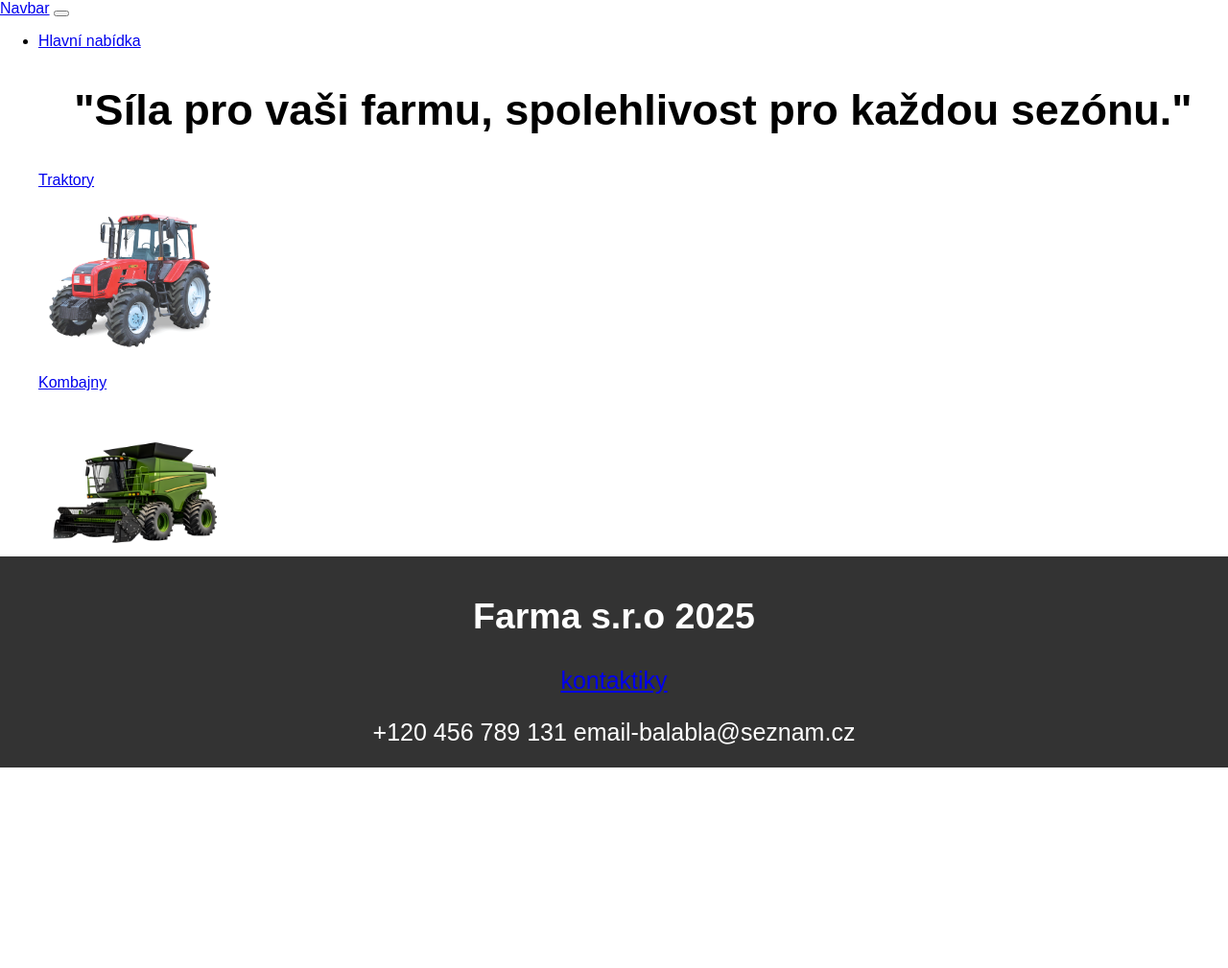
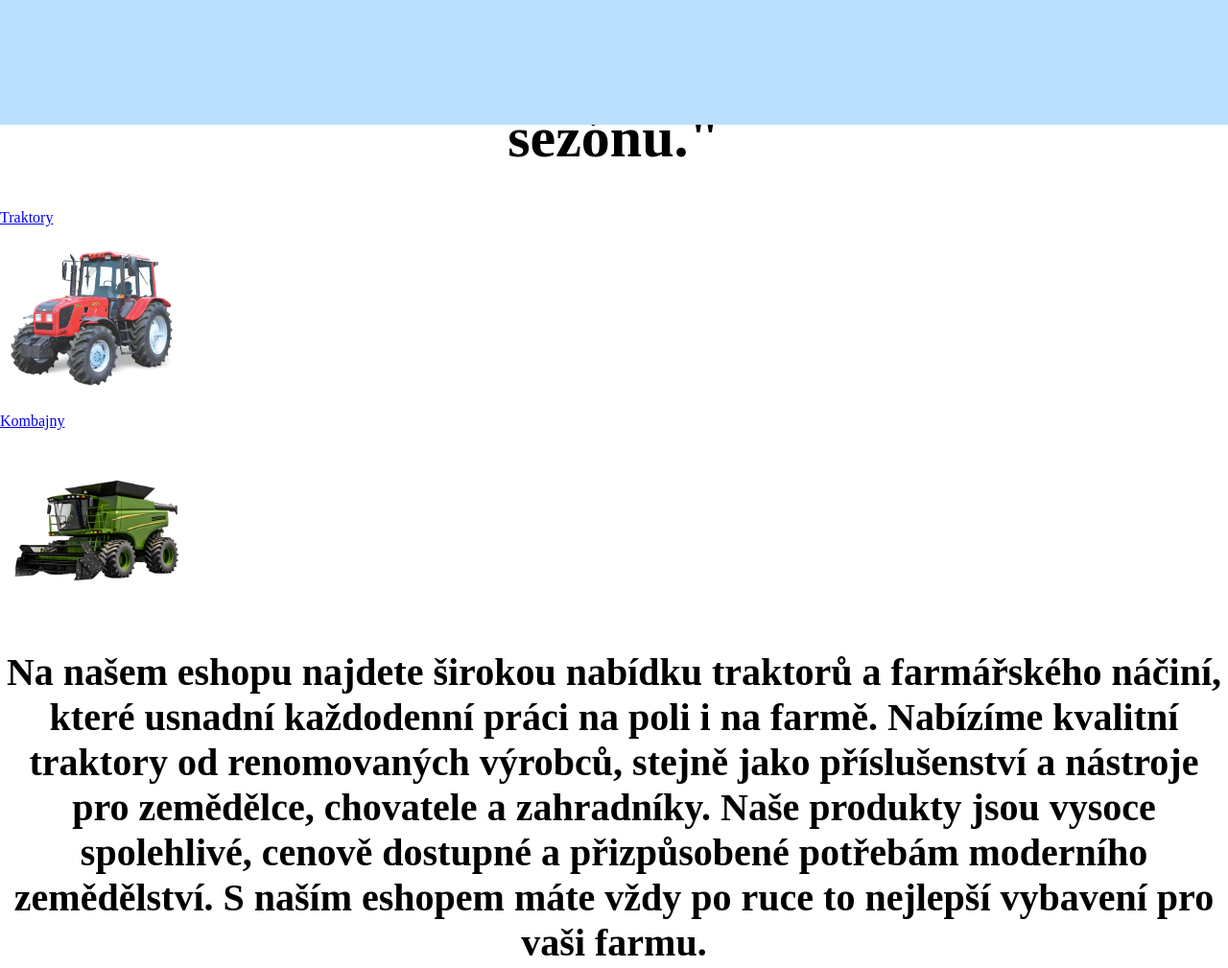
Before and after one commit to adamlombar/adamlombar-E-shop-lombar, a plain HTML site: page navbar/index.html in a window 1280 px wide. Shown: the top 1009 px of the page at 96% size. Before the commit the page ends 848 px from the top, so only its background shows below. Drawn offline with Linux system fonts and the light colour scheme.

Commit message:
obrazky_index

```diff
--- a/navbar/index.html
+++ b/navbar/index.html
@@ -7,26 +7,16 @@
   <link rel="stylesheet" href="style.css">
 </head>
 <body>
-<nav class="navbar navbar-expand-lg bg-body-tertiary">
-  <div class="bar"></div>
-    <div class="container-fluid">
-      <a class="navbar-brand" href="#">Navbar</a>
-      <button class="navbar-toggler" type="button" data-bs-toggle="collapse" data-bs-target="#navbarNav" aria-controls="navbarNav" aria-expanded="false" aria-label="Toggle navigation">
-        <span class="navbar-toggler-icon"></span>
-      </button>
-      <div class="collapse navbar-collapse" id="navbarNav">
-        <ul class="navbar-nav">
-          <li class="nav-item">
-            <a class="nav-link active" aria-current="page" href="#">Hlavní nabídka</a>
-          </li>
-          <div class="slogan">
-            <h1>"Síla pro vaši farmu, spolehlivost pro každou sezónu."</h1>
-          </div>
+<div class="navbar"></div>
+
+<div class="slogan">
+<h1>"Síla pro vaši farmu, spolehlivost pro každou sezónu."</h1>
+</div>
           <p><a class="nav-link" href="traktory.html">Traktory</a></p>
           <img class="traktorpng" src="traktor.png" alt="traktor">
 
           <p><a class="nav-link" href="kombajny.html">Kombajny</a></p>
-          <img class="kombajnpng" src="kombajnpng.png"
+          <img class="kombajnpng" src="kombajnpng.png">
 
           <div class="uvod">
             <h1>Na našem eshopu najdete širokou nabídku traktorů a farmářského náčiní, které usnadní každodenní práci na poli i na farmě.
--- a/navbar/style.css
+++ b/navbar/style.css
@@ -1,18 +1,18 @@
 body {
     margin: 0;
-    font-family: Arial, sans-serif;
-    padding-bottom: 50px;
+    padding: 0;
 }
 
 .zapati {
-    position: fixed;
-    bottom: 0;
-    left: 0;
+    display: flex;
+    flex-direction: column; /* Stack elements vertically */
+    justify-content: center; /* Center content vertically */
+    align-items: center; /* Center content horizontally */
+    position: relative; /* Ensure it's in the document flow */
     width: 100%;
     background-color: #333;
     color: white;
-    text-align: center;
-    padding: 10px 0;
+    padding: 10px;
     font-size: 25px;
     height: 200px;
 }
@@ -35,3 +35,15 @@ body {
 .kombajnpng{
     width: 200px;
 }
+
+.navbar{
+    position: fixed;
+    left: 0;
+    padding: 20px;
+    background: #badfff;
+    text-align: left;
+    width: 100%;
+    height: 90px;
+    top: 0;
+
+  }
```
